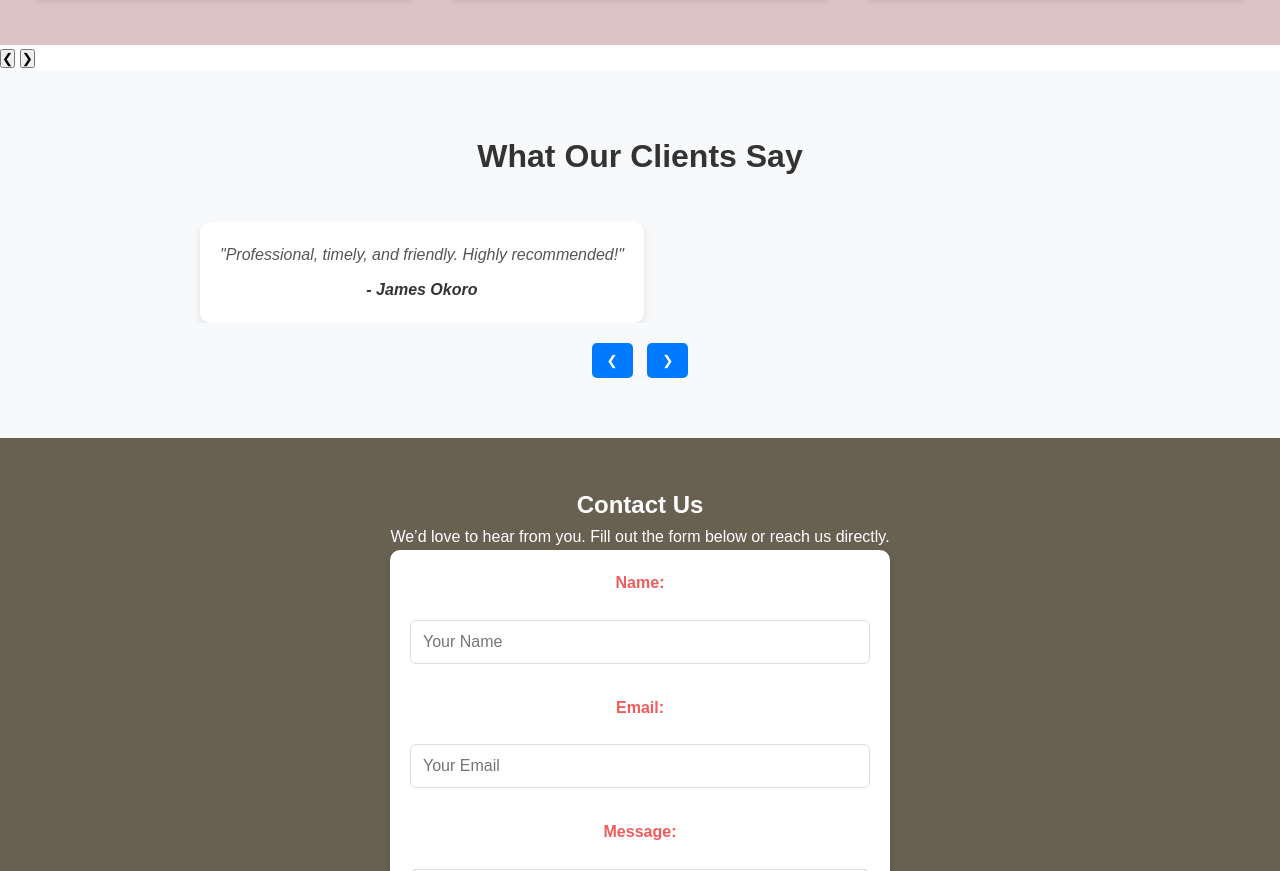
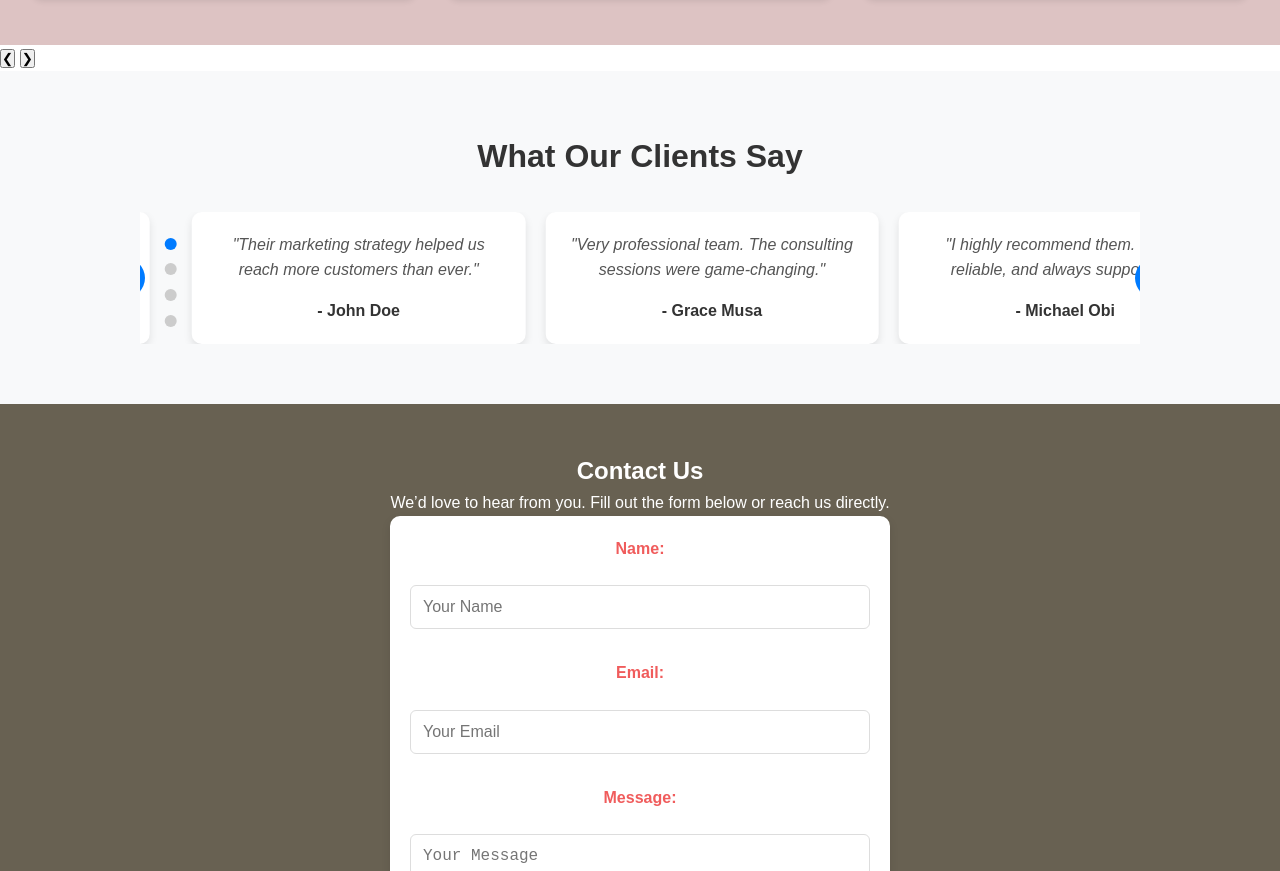
Before and after one commit to AbiDickson84/business-Page, a plain HTML site: page index.html in a window 1280 px wide. Shown: the part 838-1709 px from the top of the page. Drawn offline with Linux system fonts and the light colour scheme.

Commit message:
my updated site

```diff
--- a/index.html
+++ b/index.html
@@ -66,33 +66,46 @@
   </div>
 </section>
 
+<!-- ===== Testimonials Section ===== -->
+<section id="testimonials">
+  <h2>What Our Clients Say</h2>
 
-<!-- Testimonial Section -->
-<section id="testimonials" class="testimonials fade-in">
-  <h2>What Our Clients Say</h2>
-  <div class="testimonial-wrapper">
+  <div class="testimonial-container">
+    <button id="prev" class="carousel-btn">❮</button>
+
     <div class="testimonial-track">
+      <!-- Testimonial 1 -->
       <div class="testimonial-slide">
         <p>"Excellent service! My website looks amazing and my business grew."</p>
         <h4>- Ada Chukwuma</h4>
       </div>
+
+<!-- Dots Navigation -->
+<div class="testimonial-dots" id="testimonial-dots"></div>
+
+
+
+
+      <!-- Testimonial 2 -->
       <div class="testimonial-slide">
-        <p>"Professional, timely, and friendly. Highly recommended!"</p>
-        <h4>- James Okoro</h4>
+        <p>"Their marketing strategy helped us reach more customers than ever."</p>
+        <h4>- John Doe</h4>
       </div>
+
+      <!-- Testimonial 3 -->
       <div class="testimonial-slide">
-        <p>"Their marketing strategies brought real results to my brand."</p>
-        <h4>- Fatima Bello</h4>
+        <p>"Very professional team. The consulting sessions were game-changing."</p>
+        <h4>- Grace Musa</h4>
       </div>
+
+      <!-- Testimonial 4 -->
       <div class="testimonial-slide">
-        <p>"Fast, reliable, and very skilled. Will use again."</p>
-        <h4>- Michael Emeka</h4>
+        <p>"I highly recommend them. Quick, reliable, and always supportive."</p>
+        <h4>- Michael Obi</h4>
       </div>
     </div>
-  </div>
-  <div class="testimonial-controls">
-    <button id="prev">❮</button>
-    <button id="next">❯</button>
+
+    <button id="next" class="carousel-btn">❯</button>
   </div>
 </section>
 
--- a/script.js
+++ b/script.js
@@ -92,12 +92,14 @@ window.addEventListener("scroll", () => {
   }
 });
 
+if (scrollTopBtn) {
   scrollTopBtn.addEventListener("click", () => {
     window.scrollTo({
       top: 0,
       behavior: "smooth"
     });
   });
+}
 
 // ===== Fade-in on Scroll =====
 const fadeEls = document.querySelectorAll(".fade-in");
@@ -127,6 +129,7 @@ window.addEventListener("load", () => {
 
 // Safety: Auto-hide preloader after 2s in case load is slow
 setTimeout(() => {
+  const preloader = document.getElementById("preloader");
   if (preloader && preloader.style.display !== "none") {
     preloader.style.opacity = "0";
     setTimeout(() => {
@@ -135,41 +138,9 @@ setTimeout(() => {
   }
 }, 2000);
 
-// ===== Testimonial Carousel =====
-const slidesSimple = document.querySelectorAll(".testimonial-slide");
-let currentIndex = 0;
-
-function showSlide(index) {
-  slidesSimple.forEach((slide, i) => {
-    slide.classList.remove("visible");
-  });
-  slidesSimple[index].classList.add("visible");
-}
-
-// Initial slide
-showSlide(currentIndex);
-
-// Next / Prev buttons
-document.getElementById("next").addEventListener("click", () => {
-  currentIndex = (currentIndex + 1) % slidesSimple.length;
-  showSlide(currentIndex);
-});
-
-document.getElementById("prev").addEventListener("click", () => {
-  currentIndex = (currentIndex - 1 + slidesSimple.length) % slidesSimple.length;
-  showSlide(currentIndex);
-});
-
-// Auto-slide every 5 seconds
-setInterval(() => {
-  currentIndex = (currentIndex + 1) % slidesSimple.length;
-  showSlide(currentIndex);
-}, 5000);
-
-
-// ===== Testimonial Carousel =====
+// ===== Testimonial Carousel (Updated, Sliding Version) =====
 const track = document.querySelector(".testimonial-track");
-const slides = document.querySelectorAll(".testimonial-slide");
+const carouselSlides = document.querySelectorAll(".testimonial-slide");
 const nextBtn = document.getElementById("next");
 const prevBtn = document.getElementById("prev");
 let carouselIndex = 0;
@@ -183,32 +154,36 @@ function getSlidesToShow() {
 
 function updateSlidePosition() {
   const slidesToShow = getSlidesToShow();
-  const slideWidth = slides[0].getBoundingClientRect().width;
+  const slideWidth = carouselSlides[0].getBoundingClientRect().width;
   const offset = slideWidth * carouselIndex;
   track.style.transform = `translateX(-${offset}px)`;
 }
 
 // Next button
+if (nextBtn) {
   nextBtn.addEventListener("click", () => {
     const slidesToShow = getSlidesToShow();
-  carouselIndex = (carouselIndex + 1) % slides.length;
-  if (carouselIndex > slides.length - slidesToShow) carouselIndex = 0;
+    carouselIndex++;
+    if (carouselIndex > carouselSlides.length - slidesToShow) carouselIndex = 0;
     updateSlidePosition();
   });
+}
 
 // Prev button
+if (prevBtn) {
   prevBtn.addEventListener("click", () => {
     const slidesToShow = getSlidesToShow();
-  carouselIndex = carouselIndex - 1;
-  if (carouselIndex < 0) carouselIndex = slides.length - slidesToShow;
+    carouselIndex--;
+    if (carouselIndex < 0) carouselIndex = carouselSlides.length - slidesToShow;
     updateSlidePosition();
   });
+}
 
 // Auto-slide every 5s
 setInterval(() => {
   const slidesToShow = getSlidesToShow();
-  carouselIndex = (carouselIndex + 1) % slides.length;
-  if (carouselIndex > slides.length - slidesToShow) carouselIndex = 0;
+  carouselIndex++;
+  if (carouselIndex > carouselSlides.length - slidesToShow) carouselIndex = 0;
   updateSlidePosition();
 }, 5000);
 
@@ -217,3 +192,46 @@ window.addEventListener("resize", updateSlidePosition);
 
 // Initialize position
 updateSlidePosition();
+
+
+// const track = document.querySelector('.testimonial-track'); // Removed duplicate declaration
+const dotSlides = Array.from(document.querySelectorAll('.testimonial-slide'));
+const prevBtnDots = document.getElementById('prev');
+const nextBtnDots = document.getElementById('next');
+const dotsContainer = document.getElementById('testimonial-dots');
+
+let currentIndex = 0;
+
+// Create dots dynamically
+dotSlides.forEach((_, index) => {
+  const dot = document.createElement('button');
+  if (index === 0) dot.classList.add('active');
+  dot.addEventListener('click', () => goToSlide(index));
+  dotsContainer.appendChild(dot);
+});
+
+const dots = document.querySelectorAll('.testimonial-dots button');
+
+// Update slide position
+function updateDotSlidePosition() {
+  track.style.transform = `translateX(-${currentIndex * 100}%)`;
+  dots.forEach(dot => dot.classList.remove('active'));
+  dots[currentIndex].classList.add('active');
+}
+
+// Go to specific slide
+function goToSlide(index) {
+  currentIndex = index;
+  updateDotSlidePosition();
+}
+
+// Next & Prev buttons
+nextBtnDots.addEventListener('click', () => {
+  currentIndex = (currentIndex + 1) % dotSlides.length;
+  updateDotSlidePosition();
+});
+
+prevBtnDots.addEventListener('click', () => {
+  currentIndex = (currentIndex - 1 + dotSlides.length) % dotSlides.length;
+  updateDotSlidePosition();
+});
--- a/style.css
+++ b/style.css
@@ -101,93 +101,41 @@ text-decoration: none;
   background: rgba(0, 128, 21, 0.233);
 }
 
-
-.testimonials {
+/* ===== Testimonials Section ===== */
+#testimonials {
   background: #f8f9fa;
   padding: 60px 20px;
   text-align: center;
 }
 
-.testimonials h2 {
+#testimonials h2 {
   font-size: 2rem;
-  margin-bottom: 40px;
+  margin-bottom: 30px;
   color: #333;
 }
 
+/* Container for carousel */
 .testimonial-container {
   position: relative;
+  max-width: 1000px;
+  margin: 0 auto;
   overflow: hidden;
-  max-width: 800px;
-  margin: 0 auto;
 }
 
-.testimonial-slide {
-  display: none;
-  padding: 20px;
-  font-style: italic;
-  transition: transform 0.5s ease-in-out;
-}
-
-.testimonial-slide.visible {
-  display: block;
-}
-
-.testimonial-slide h4 {
-  margin-top: 15px;
-  font-weight: bold;
-  color: #555;
-}
-
-.testimonial-controls {
-  margin-top: 20px;
-}
-
-.testimonial-controls button {
-  background: #007bff;
-  border: none;
-  color: white;
-  padding: 10px 15px;
-  margin: 0 5px;
-  border-radius: 5px;
-  cursor: pointer;
-}
-
-.testimonial-controls button:hover {
-  background: #0056b3;
-}
-
-
-.testimonials {
-  background: #f8f9fa;
-  padding: 60px 20px;
-  text-align: center;
-}
-
-.testimonials h2 {
-  font-size: 2rem;
-  margin-bottom: 40px;
-  color: #333;
-}
-
-.testimonial-wrapper {
-  overflow: hidden;
-  max-width: 900px;
-  margin: 0 auto;
-  position: relative;
-}
-
+/* The sliding track */
 .testimonial-track {
   display: flex;
   transition: transform 0.5s ease-in-out;
 }
 
+/* Each slide */
 .testimonial-slide {
-  min-width: 100%;
+  flex: 0 0 100%;   /* default: 1 per row */
   box-sizing: border-box;
   padding: 20px;
+  background: #fff;
+  border-radius: 10px;
   margin: 0 10px;
-  background: white;
-  border-radius: 10px;
   box-shadow: 0 4px 8px rgba(0,0,0,0.1);
 }
 
@@ -197,42 +145,75 @@ text-decoration: none;
 }
 
 .testimonial-slide h4 {
-  margin-top: 10px;
+  margin-top: 15px;
   font-weight: bold;
   color: #333;
 }
 
-/* Controls */
-.testimonial-controls {
+/* Navigation buttons */
+.carousel-btn {
+  position: absolute;
+  top: 50%;
+  transform: translateY(-50%);
+  background: #007bff;
+  color: white;
+  border: none;
+  padding: 10px 15px;
+  border-radius: 50%;
+  cursor: pointer;
+  font-size: 18px;
+  transition: background 0.3s ease;
+  z-index: 10;
+}
+
+.carousel-btn:hover {
+  background: #0056b3;
+}
+
+#prev {
+  left: -40px;
+}
+
+#next {
+  right: -40px;
+}
+
+/* ===== Responsive Layout ===== */
+@media (min-width: 768px) {
+  .testimonial-slide {
+    flex: 0 0 50%;  /* 2 per row */
+  }
+}
+
+@media (min-width: 1024px) {
+  .testimonial-slide {
+    flex: 0 0 33.33%; /* 3 per row */
+  }
+}
+
+/* Dots Navigation */
+.testimonial-dots {
+  text-align: center;
   margin-top: 20px;
 }
 
-.testimonial-controls button {
-  background: #007bff;
+.testimonial-dots button {
+  width: 12px;
+  height: 12px;
+  margin: 0 5px;
+  border-radius: 50%;
   border: none;
-  color: white;
-  padding: 10px 15px;
-  margin: 0 5px;
-  border-radius: 5px;
+  background: #ccc;
   cursor: pointer;
+  transition: background 0.3s ease;
 }
 
-.testimonial-controls button:hover {
-  background: #0056b3;
+.testimonial-dots button.active {
+  background: #007bff;
 }
 
-/* Responsive */
-@media(min-width: 768px) {
-  .testimonial-slide {
-    min-width: 50%;
-  }
-}
 
-@media(min-width: 1024px) {
-  .testimonial-slide {
-    min-width: 33.33%;
-  }
-}
+
 
 
 
```
Lines whose indentation alone changed are shown as unchanged.
